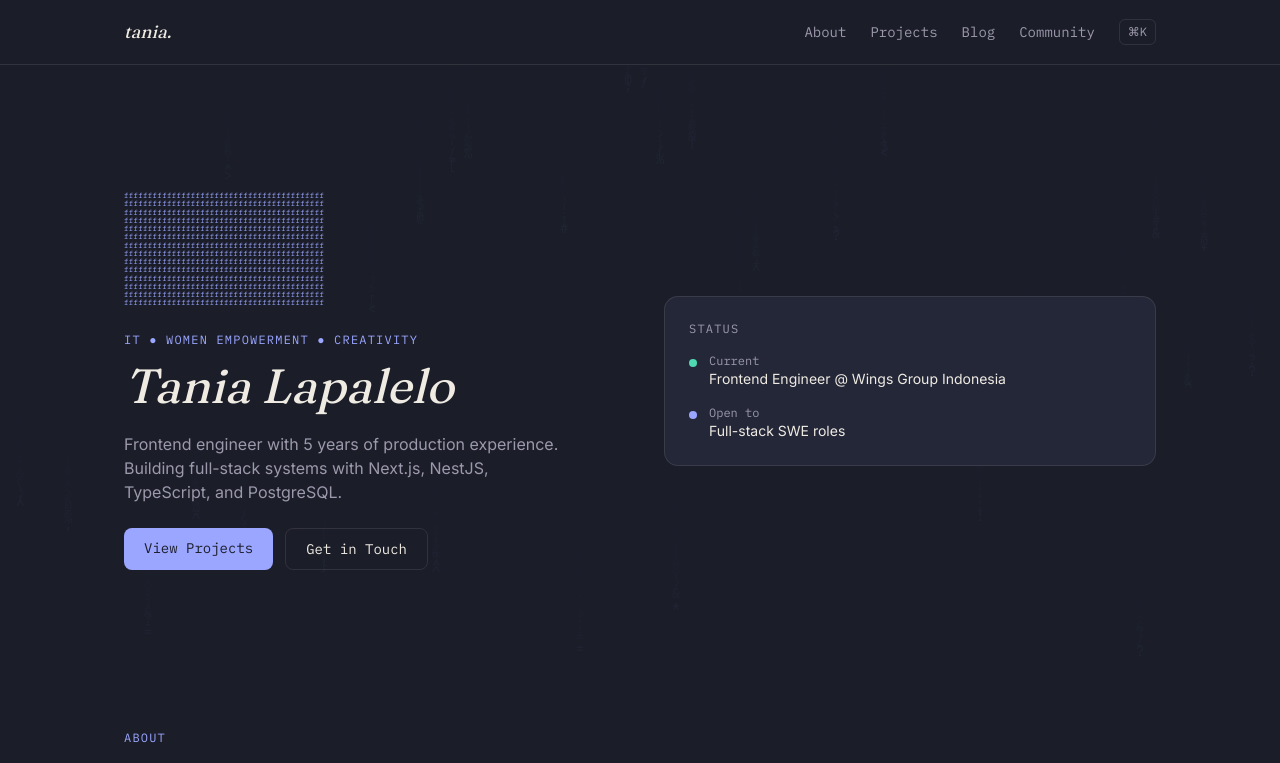
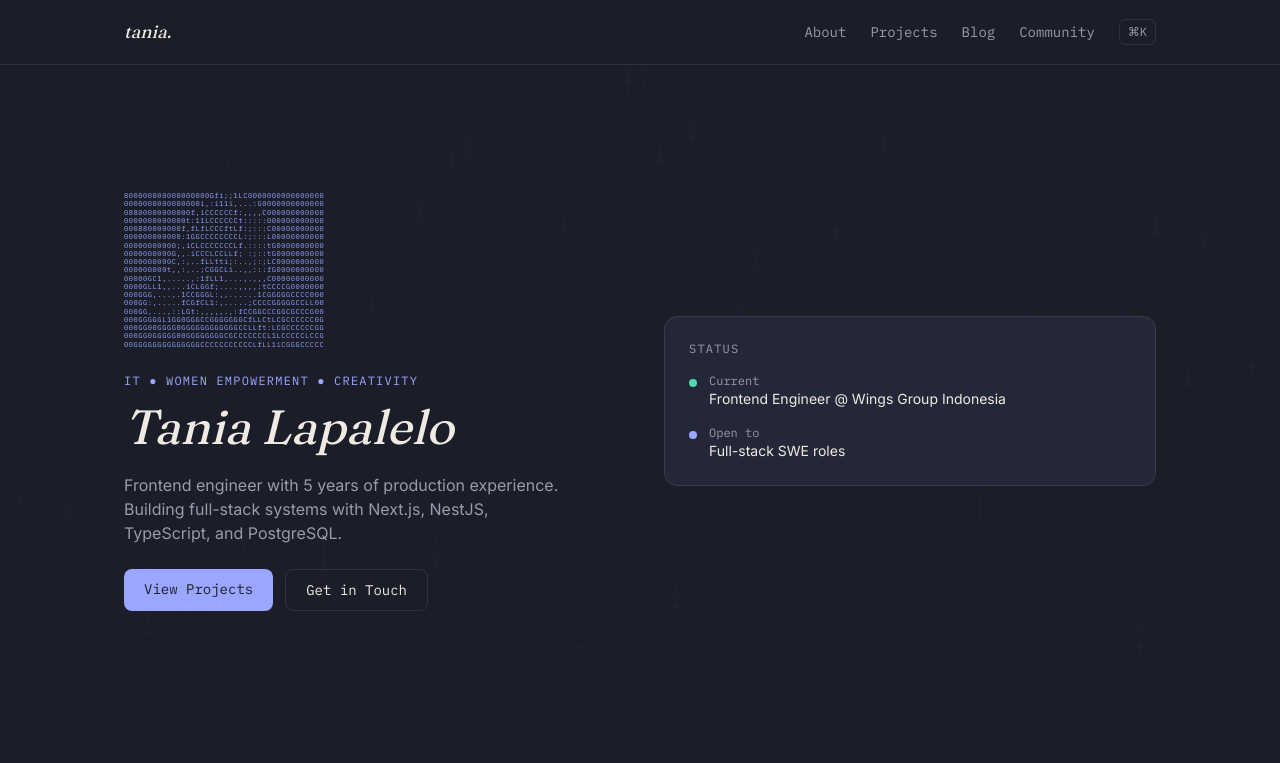
Before and after one commit to tanialapalelo/latest-portfolio, a Next.js app: page / in a window 1280 px wide. Shown: the top 763 px of the page. Built offline with nearby package versions, Linux system fonts and the light colour scheme.

Commit message:
feat: add portrait photo, fix extension references to .jpeg

```diff
--- a/components/home/AgendaCard.tsx
+++ b/components/home/AgendaCard.tsx
@@ -10,7 +10,6 @@ const items = [
     value: 'Full-stack SWE roles',
   }
 ]
-
 export function AgendaCard() {
   return (
     <div className="rounded-[14px] border border-grid-line bg-bg-elevated p-6 flex flex-col gap-4">
--- a/components/home/Hero.tsx
+++ b/components/home/Hero.tsx
@@ -7,7 +7,7 @@ export function Hero() {
     <section className="pt-32 pb-20">
       <div className="grid grid-cols-1 gap-12 lg:grid-cols-2 lg:items-center">
         <div className="flex flex-col gap-6">
-          <AsciiPortrait src="/tania-portrait.jpg" width={42} />
+          <AsciiPortrait src="/tania-portrait.jpeg" width={42} />
           <div>
             <p className="font-mono text-xs text-periwinkle uppercase tracking-widest mb-2">
               IT ● Women Empowerment ● Creativity
```
Also changed, not shown: public/tania-portrait.jpeg (added), 3 other files (tests, documents, lock files or other folders).
